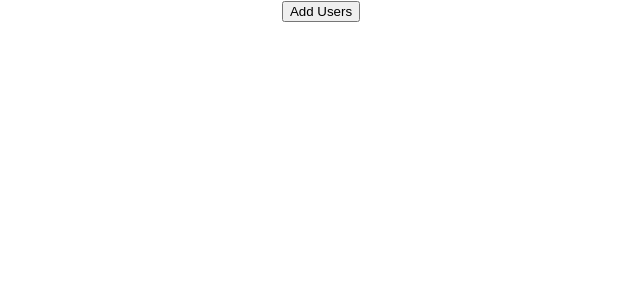
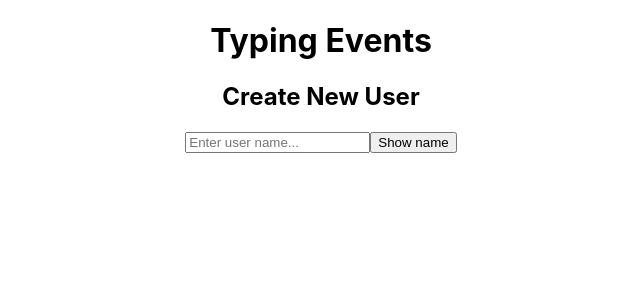
Before and after one commit to KaziReazulislam1999/react-typescript, a React (Create React App) app: page / in a window 1280 px wide. Shown: the top 300 px of the page, without its empty margins (319-959 px from the left). Built offline with nearby package versions, Linux system fonts and the light colour scheme.

Commit message:
typing events ChangeEvents and MouseEvent

```diff
--- a/src/App.tsx
+++ b/src/App.tsx
@@ -1,26 +1,12 @@
-import React, { useState } from "react";
+import React from "react";
 import "./App.css";
-
-type User = {
-  id: number;
-  name: string;
-};
+import NewUser from "./components/NewUser";
 
 function App() {
-  const [user, setUser] = useState<User>({} as User);
-
-  const handleAddUser = () => {
-    setUser({
-      id: 1,
-      name: "Reazul",
-    });
-    console.log(user);
-  };
-
   return (
     <div className="App">
-      <button onClick={handleAddUser}>Add Users</button>
-      <p>{user?.name}</p>
+      <h1>Typing Events</h1>
+      <NewUser />
     </div>
   );
 }
--- /dev/null
+++ b/src/components/NewUser.tsx
@@ -0,0 +1,28 @@
+import React, { useState } from "react";
+
+const NewUser = () => {
+  const [userName, setUserName] = useState("");
+
+  const handleUserNamechange = (event: React.ChangeEvent<HTMLInputElement>) => {
+    setUserName(event?.target.value);
+  };
+
+  const handleCick = (event: React.MouseEvent<HTMLButtonElement>) => {
+    console.log(userName);
+  };
+
+  return (
+    <div>
+      <h2>Create New User</h2>
+      <input
+        type="text"
+        placeholder="Enter user name..."
+        value={userName}
+        onChange={handleUserNamechange}
+      />
+      <button onClick={handleCick}>Show name</button>{" "}
+    </div>
+  );
+};
+
+export default NewUser;
```
